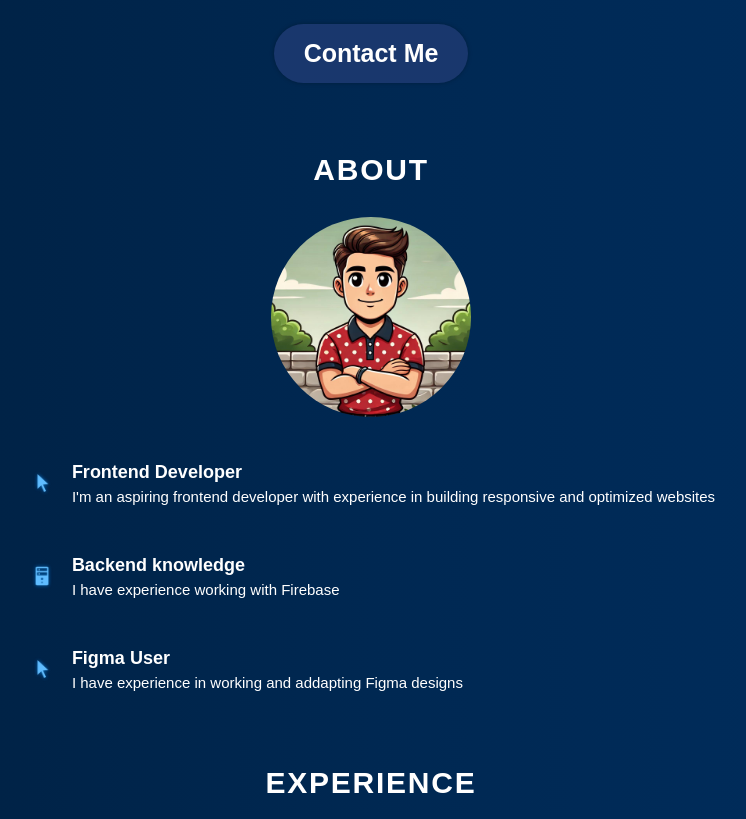
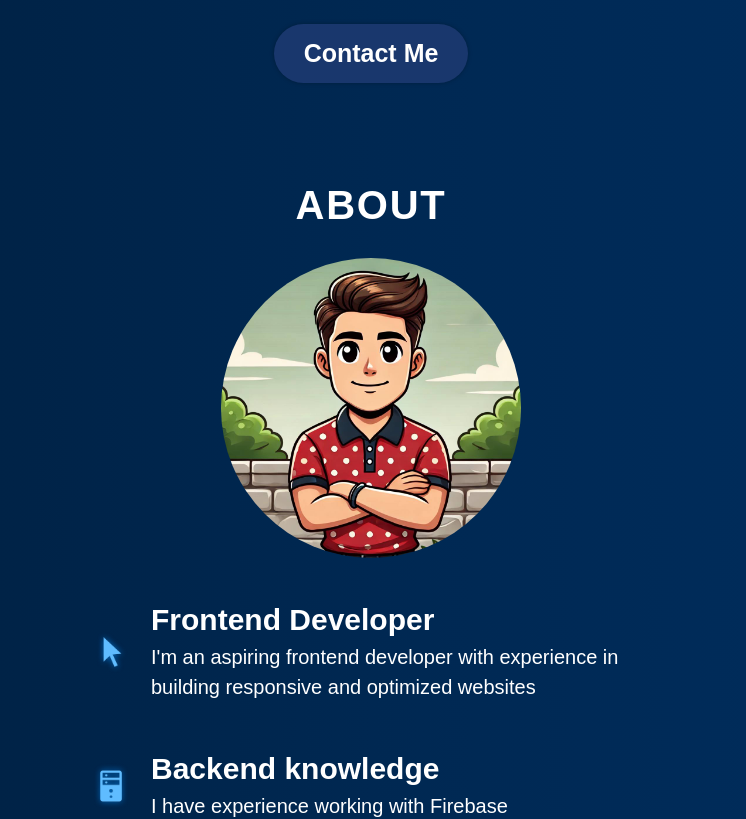
Before and after one commit to SeverinDenys/react-portfolio, a React (Vite) app: page / in a window 1280 px wide. Shown: the part 788-1607 px from the top of the page, without its empty margins (269-1015 px from the left). Built offline with nearby package versions, Linux system fonts and the light colour scheme.

Commit message:
about section responsive design

```diff
--- a/src/components/About/about.scss
+++ b/src/components/About/about.scss
@@ -1,5 +1,6 @@
 .aboutContainer {
-  padding: 3rem; // Add padding for better spacing
+  padding: 3rem;
+  margin-top: 3rem;
 
   &__title {
     color: $color-text;
@@ -9,25 +10,37 @@
     text-transform: uppercase;
     text-align: center;
     margin-bottom: 3rem;
+
+    @media (min-width: 768px) {
+      font-size: 4rem;
+    }
   }
 
   &__content {
     display: flex;
     flex-direction: column;
     align-items: center;
-    gap: 3rem; // Space between the image and items
+    gap: 3rem;
   }
 
   &__img {
     width: 20rem;
     border-radius: 50%;
+
+    @media (min-width: 768px) {
+      width: 30rem;
+    }
   }
 
   &__items {
     color: $color-text;
     display: flex;
     flex-direction: column;
-    gap: 2rem; // Space between list items
+    gap: 2rem;
+
+    @media (min-width: 768px) {
+      width: 60rem;
+    }
   }
 
   &__item {
@@ -55,17 +68,29 @@
       width: 3rem;
       height: 3rem;
       object-fit: cover;
+
+      @media (min-width: 768px) {
+        width: 5rem;
+        height: 5rem;
+      }
     }
 
     h3 {
       font-size: 1.8rem;
       font-weight: 600;
       margin-bottom: 0.5rem;
+      @media (min-width: 768px) {
+        font-size: 3rem;
+      }
     }
 
     p {
       font-size: 1.5rem;
       margin: 0;
+      @media (min-width: 768px) {
+        font-size: 2rem;
+        line-height: 3rem;
+      }
     }
   }
 }
--- a/src/components/Hero/hero.scss
+++ b/src/components/Hero/hero.scss
@@ -55,7 +55,7 @@
   }
 
   &__img {
-    width: 25rem;
+    width: 22rem;
     border-radius: 10%;
     margin-top: 2rem;
     animation-name: floating;
--- a/src/styles/base.scss
+++ b/src/styles/base.scss
@@ -14,9 +14,11 @@ html {
 
 body {
   background: linear-gradient(
-  90deg,
-  #001f3f 0%,
-  #002852 50%,
-  #002e5f 100%
-);
+    90deg,
+    #001f3f 0%,
+    #002852 50%,
+    #002e5f 100%
+  );
+
+  overflow-x: hidden;
 }
```
